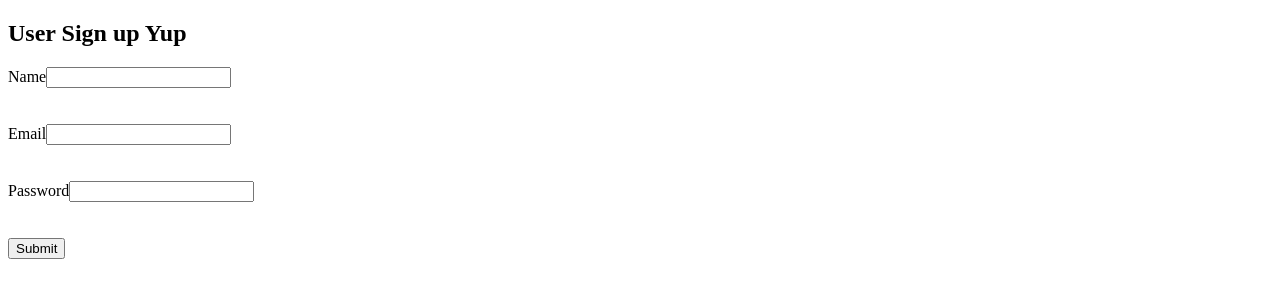
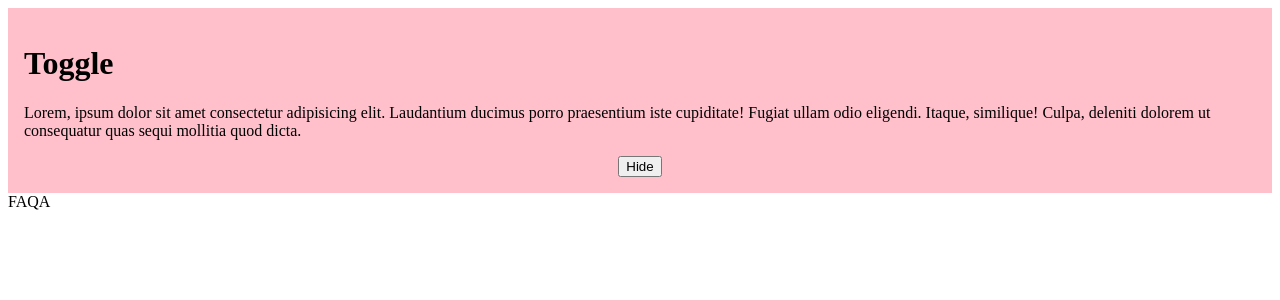
Before and after one commit to Ibrahimcoderx/react-all-ibrahim, a Next.js app: page / in a window 1280 px wide. Shown: the top 300 px of the page. Built offline with nearby package versions, Linux system fonts and the light colour scheme.

Commit message:
Update Toghgle-2

```diff
--- /dev/null
+++ b/Component/FAQ/Data.js
@@ -0,0 +1,22 @@
+
+ const faqsData = [
+
+    {
+    id: 1,
+    title: "FAQ One",
+    desc: " Lorem, ipsum dolor sit amet consectetur adipisicing elit. Laudantium ducimus porro praesentium iste cupiditate! Fugiat ullam odio eligendi. Itaque, similique! Culpa, deleniti dolorem ut consequatur quas sequi mollitia quod dicta.",
+  },
+  {
+    id: 2,
+    title: "FAQ Two",
+    desc: " Lorem, ipsum dolor sit amet consectetur adipisicing elit. Laudantium ducimus porro praesentium iste cupiditate! Fugiat ullam odio eligendi. Itaque, similique! Culpa, deleniti dolorem ut consequatur quas sequi mollitia quod dicta.",
+  },
+  {
+    id: 3,
+    title: "FAQ Three",
+    desc: " Lorem, ipsum dolor sit amet consectetur adipisicing elit. Laudantium ducimus porro praesentium iste cupiditate! Fugiat ullam odio eligendi. Itaque, similique! Culpa, deleniti dolorem ut consequatur quas sequi mollitia quod dicta.",
+  },
+
+];
+
+export default faqsData
--- /dev/null
+++ b/Component/FAQ/FAQS.js
@@ -0,0 +1,15 @@
+import React from 'react'
+import faqsdata from'./Data'
+
+const FAQS = () => {
+console.log(faqsdata )
+  return (
+
+    <div>
+      FAQA
+    </div>
+
+  )
+}
+
+export default FAQS
--- /dev/null
+++ b/Component/Toggle/Toggle.js
@@ -0,0 +1,54 @@
+import React, { useState } from "react";
+
+const Toggle = () => {
+  const [toggle, setToggle] = useState(true);
+  console.log(toggle);
+
+  return (
+    <div style={{ backgroundColor: "pink", padding: "1rem" }}>
+      <h1>Toggle</h1>
+
+      {toggle && (
+        <p>
+          Lorem, ipsum dolor sit amet consectetur adipisicing elit. Laudantium
+          ducimus porro praesentium iste cupiditate! Fugiat ullam odio eligendi.
+          Itaque, similique! Culpa, deleniti dolorem ut consequatur quas sequi
+          mollitia quod dicta.
+        </p>
+      )}
+
+      <div style={{ textAlign: "center" }}>
+        <button
+          onClick={() => {
+            setToggle(!toggle);
+          }}
+        >
+
+          { toggle ? " Hide" : "Show" }
+
+        </button>
+
+
+        {/* two button */}
+
+        {/* <button
+          onClick={() => {
+            setToggle(true);
+          }}
+        >
+          show
+        </button>
+        <button
+          onClick={() => {
+            setToggle(false);
+          }}
+        >
+          Hide
+        </button> */}
+
+      </div>
+    </div>
+  );
+};
+
+export default Toggle;
--- /dev/null
+++ b/Component/Toggle/Toggle2.js
@@ -0,0 +1,25 @@
+import React, { useState } from "react";
+
+export const Toggle2 = () => {
+  const [toggle, setToggle] = useState(true);
+
+  return (
+    <div style={{ backgroundColor: "pink", padding: "1rem" }}>
+      <h1>Toggle</h1>
+
+        { toggle && ( <p>
+        Lorem, ipsum dolor sit amet consectetur adipisicing elit. Laudantium
+        ducimus porro praesentium iste cupiditate! Fugiat ullam odio eligendi.
+        Itaque, similique! Culpa, deleniti dolorem ut consequatur quas sequi
+        mollitia quod dicta.
+      </p>) }
+
+      <div style={{ textAlign: "center" }}>
+        <button onClick={() => setToggle(!toggle)}>{ toggle ? "Hide" : "Show"}</button>
+
+      </div>
+    </div>
+  );
+};
+
+export default Toggle2
--- a/src/pages/index.js
+++ b/src/pages/index.js
@@ -1,20 +1,22 @@
-import React from 'react'
-import Basic__onClick__Map from '../../Component/Basic__onClick__&__Map'
-import FORM1 from '../../Component/FORM/index1'
-import FORM2 from '../../Component/FORM/index2'
-import Props__data from '../../Component/Props__data__prant_to_Child/Props__data'
-import Child__to__parent__Data from '../../Component/Props__data__Child_to_Parent/Child__to__parent__Data'
-import SignUp from '../../Component/Formick__Yup/SignUp'
-import SignUpFormik from '../..//Component/Formick__Yup/SignUpFormik'
+import React from "react";
+import Basic__onClick__Map from "../../Component/Basic__onClick__&__Map";
+import FORM1 from "../../Component/FORM/index1";
+import FORM2 from "../../Component/FORM/index2";
+import Props__data from "../../Component/Props__data__prant_to_Child/Props__data";
+import Child__to__parent__Data from "../../Component/Props__data__Child_to_Parent/Child__to__parent__Data";
+import SignUp from "../../Component/Formick__Yup/SignUp";
+import SignUpFormik from "../..//Component/Formick__Yup/SignUpFormik";
+import Toggle from "../../Component/Toggle/Toggle";
+import Toggle2 from "../../Component/Toggle/Toggle2";
+import FAQS from "../../Component/FAQ/FAQS";
 
 const index = () => {
 
   // Child__to__parent__Data
 
-      const handleChildData =(ChildData2) =>{
-              console.log(ChildData2)
-      }
-
+  // const handleChildData = (ChildData2) => {
+  //   console.log(ChildData2);
+  // };
 
   // Props__data
   // const data = "Hi I am Parent data Form Main index"
@@ -23,11 +25,10 @@ const index = () => {
   // const data4 = "Hi I am Parent data--4 Form Main index"
   // const data5 = "Hi I am Parent data--5 Form Main index"
 
-
-
   return (
 
     <div>
+
       {/* Call Any  Component Hare */}
       {/* <Basic__onClick__Map/> */}
       {/* <FORM1/> */}
@@ -45,12 +46,17 @@ const index = () => {
 
       {/* <SignUp/> */}
 
-        <SignUpFormik/>
+      {/* <SignUpFormik/> */}
 
+      {/* <Toggle /> */}
+
+      <Toggle2/>
+
+      <FAQS/>
 
     </div>
 
-  )
-}
+  );
+};
 
-export default index
+export default index;
```
Lines whose indentation alone changed are shown as unchanged.
